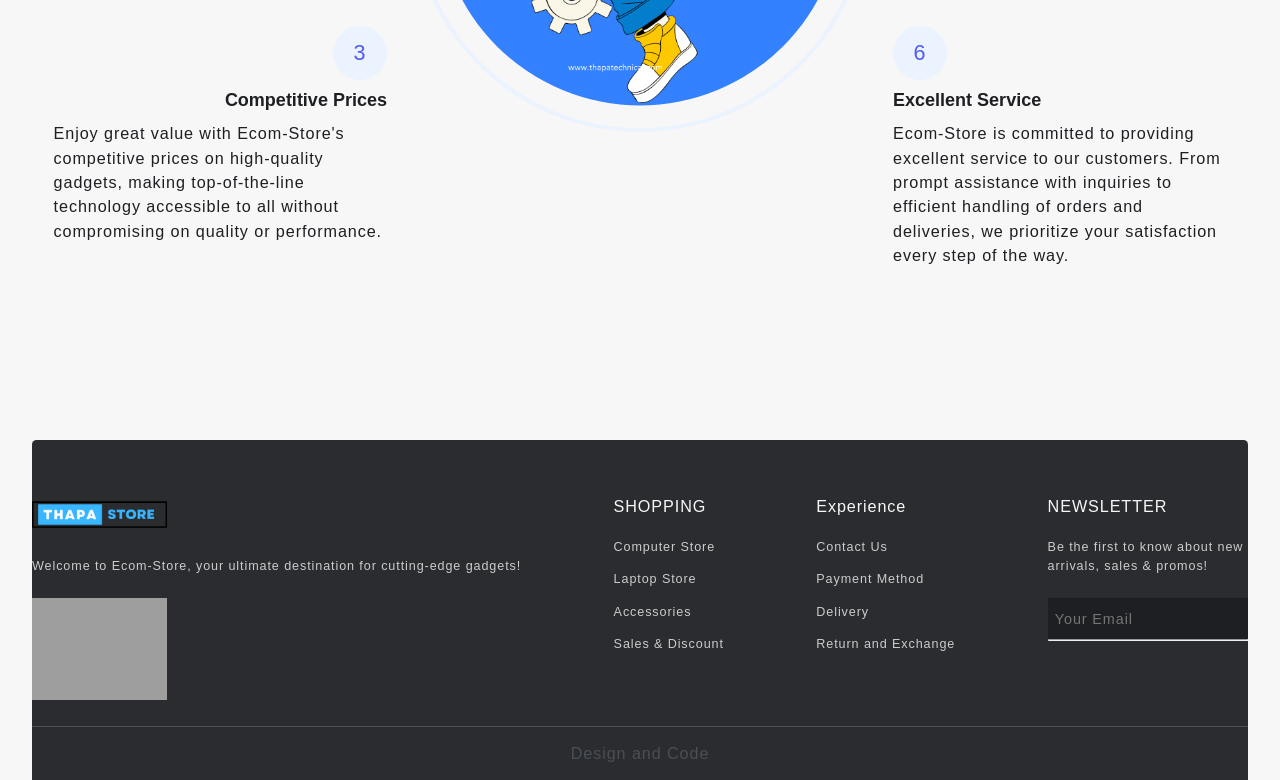
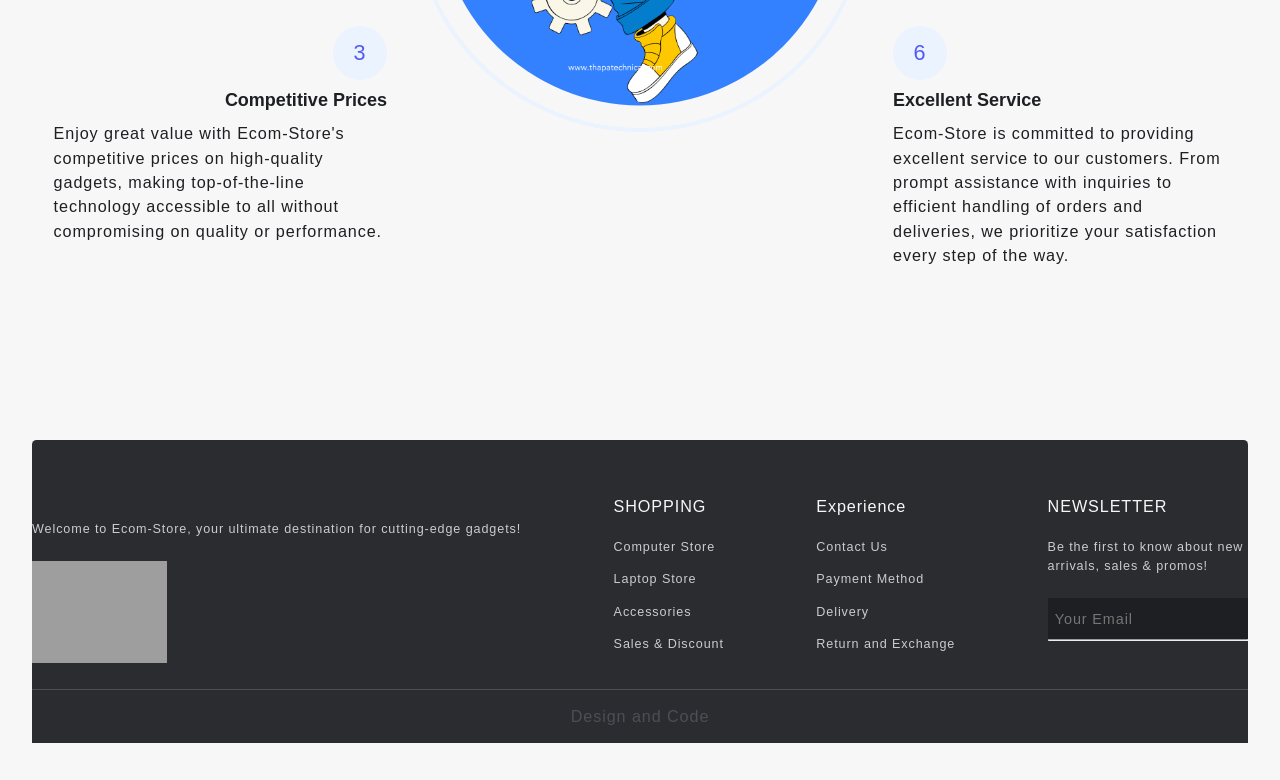
Before and after one commit to Aqsaabbasi2690/repo-e-com, a website built with Vite: page index.html in a window 1280 px wide. Shown: the part 3849-4629 px from the top of the page. After the commit the page ends 4592 px from the top, so only its background shows below. Built offline with nearby package versions, Linux system fonts and the light colour scheme; grey boxes are pictures that could not be loaded; some icons are missing.

Commit message:
Update index.html

```diff
--- a/index.html
+++ b/index.html
@@ -383,7 +383,7 @@
     <footer class="section-footer">
       <div class="footer-container container">
         <div class="content_1">
-          <img src="./images/logo.png" alt="logo" />
+
           <p>
             Welcome to Ecom-Store, your ultimate destination for
             cutting-edge gadgets!
```
